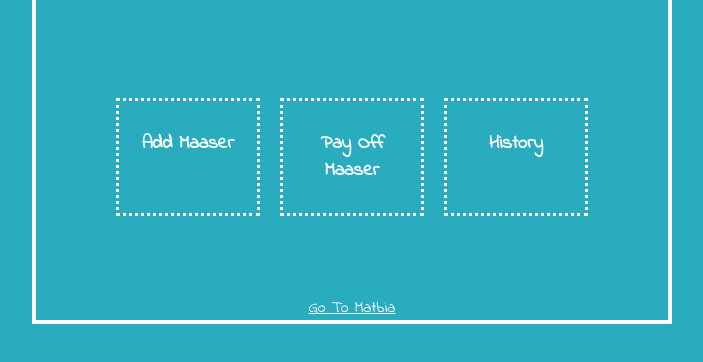
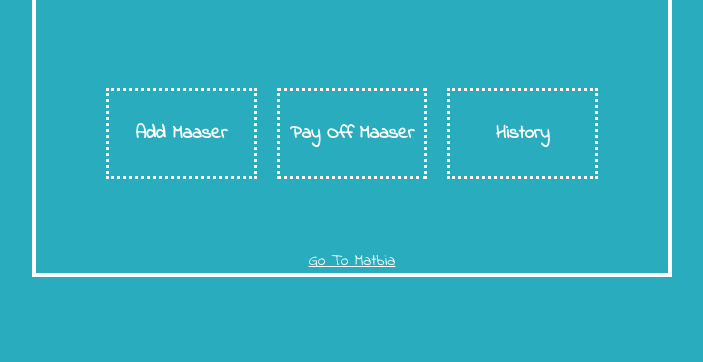
Before and after one commit to Duddy0878/Masser-local-storage, a plain HTML site: page index.html in a window 1280 px wide. Shown: the part 232-594 px from the top of the page, without its empty margins (288-991 px from the left). Drawn offline with nearby package versions, Linux system fonts and the light colour scheme; a web font is replaced by a local one.

Commit message:
Update style.css

```diff
--- a/style.css
+++ b/style.css
@@ -33,7 +33,7 @@
 }
 
 .optContainer{
-    padding: 80px;
+    padding: 70px;
     display: grid;
     grid-template-columns: 1fr 1fr 1fr;
     gap: 20px;
```
